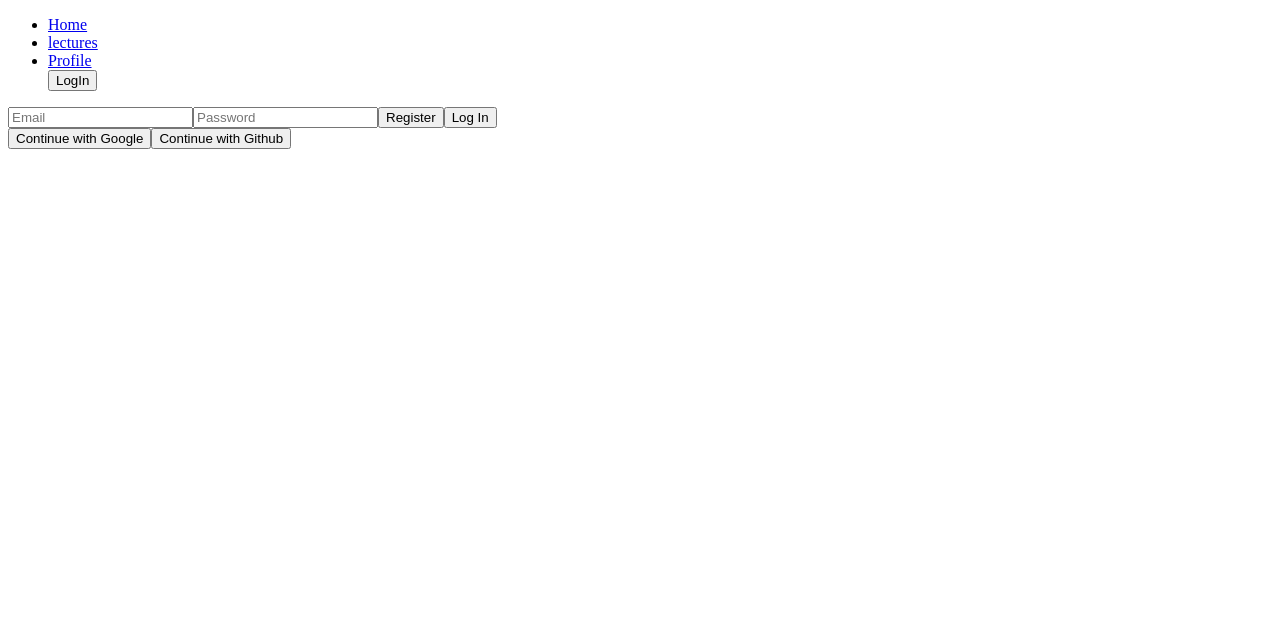
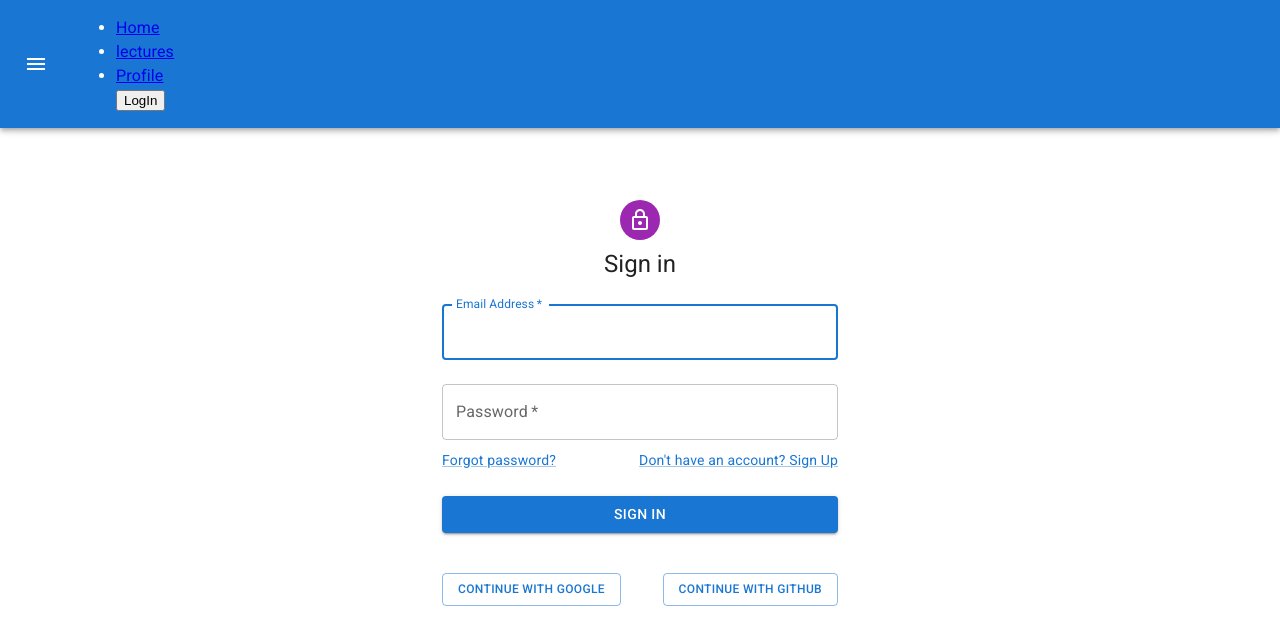
Before and after one commit to newdm2000/2022_GDSC_Solution-Challenge, a React (Create React App) app in the folder GiSungIn/client/: page /login in a window 1280 px wide. Shown: the top 644 px of the page. Built offline with nearby package versions, Linux system fonts and the light colour scheme; no server answers.

Commit message:
2022-02-26 17:08

```diff
--- a/GiSungIn/client/package.json
+++ b/GiSungIn/client/package.json
@@ -3,6 +3,10 @@
   "version": "0.1.0",
   "private": true,
   "dependencies": {
+    "@emotion/react": "^11.8.1",
+    "@emotion/styled": "^11.8.1",
+    "@mui/icons-material": "^5.4.2",
+    "@mui/material": "^5.4.3",
     "@testing-library/jest-dom": "^5.16.2",
     "@testing-library/react": "^12.1.3",
     "@testing-library/user-event": "^13.5.0",
--- a/GiSungIn/client/public/index.html
+++ b/GiSungIn/client/public/index.html
@@ -3,6 +3,7 @@
   <head>
     <meta charset="utf-8" />
     <link rel="icon" href="%PUBLIC_URL%/favicon.ico" />
+    <link rel="stylesheet" href="https://fonts.googleapis.com/css?family=Roboto:300,400,500,700&display=swap" />
     <meta name="viewport" content="width=device-width, initial-scale=1" />
     <meta name="theme-color" content="#000000" />
     <meta
--- a/GiSungIn/client/src/components/App.js
+++ b/GiSungIn/client/src/components/App.js
@@ -2,12 +2,14 @@ import React, { useEffect, useState } from "react";
 import AppRouter from "components/Router";
 import { onAuthStateChanged } from "firebase/auth";
 import { authService } from "fbase";
+import { ThemeProvider, createTheme } from "@mui/material/styles";
+
+const theme = createTheme();
 
 function App() {
   const [init, setInit] = useState(false);
   const [isLoggedIn, setIsLoggedIn] = useState(false);
   useEffect(() => {
-
     const auth = authService;
 
     onAuthStateChanged(auth, (user) => {
@@ -21,9 +23,9 @@ function App() {
   }, []);
 
   return (
-    <div>
-      {init ? <AppRouter isLoggedIn={isLoggedIn} /> : "Initializing..."}
-    </div>
+    <ThemeProvider theme={theme}>
+        {init ? <AppRouter isLoggedIn={isLoggedIn} /> : "Initializing..."}
+    </ThemeProvider>
   );
 }
 
--- a/GiSungIn/client/src/components/Navigation.js
+++ b/GiSungIn/client/src/components/Navigation.js
@@ -2,6 +2,8 @@ import React from "react";
 import { Link } from "react-router-dom";
 import { getAuth } from "firebase/auth";
 import { useNavigate } from "react-router-dom";
+import { AppBar, Box, Drawer, IconButton, Toolbar } from "@mui/material";
+import MenuIcon from '@mui/icons-material/Menu';
 
 const Navigation = ({ isLoggedIn }) => {
   const navigate = useNavigate();
@@ -13,7 +15,18 @@ const Navigation = ({ isLoggedIn }) => {
     navigate("/login");
   };
   return (
-    <nav>
+    <Box sx={{ flexGrow: 1 }}>
+      <AppBar position="static">
+        <Toolbar>
+          <IconButton
+            size="large"
+            edge="start"
+            color="inherit"
+            aria-label="menu"
+            sx={{ mr: 2 }}
+          >
+            <MenuIcon />
+          </IconButton>
           <ul>
             <li>
               <Link to="/">Home</Link>
@@ -30,7 +43,9 @@ const Navigation = ({ isLoggedIn }) => {
               <button onClick={onLogInClick}>LogIn</button>
             )}
           </ul>
-    </nav>
+        </Toolbar>
+      </AppBar>
+    </Box>
   );
 };
 
--- a/GiSungIn/client/src/index.js
+++ b/GiSungIn/client/src/index.js
@@ -1,9 +1,11 @@
+import { CssBaseline } from '@mui/material';
 import React from 'react';
 import ReactDOM from 'react-dom';
 import App from './components/App';
 
 ReactDOM.render(
   <React.StrictMode>
+    <CssBaseline/>
     <App />
   </React.StrictMode>,
   document.getElementById('root')
--- a/GiSungIn/client/src/routes/LoginPage.js
+++ b/GiSungIn/client/src/routes/LoginPage.js
@@ -8,7 +8,22 @@ import {
 import { authService } from "fbase";
 import { useNavigate } from "react-router-dom";
 
-const LoginPage = () => {
+import { createTheme, ThemeProvider } from "@mui/system";
+import {
+  Container,
+  Box,
+  Avatar,
+  Typography,
+  Button,
+  TextField,
+  Grid,
+  Link,
+} from "@mui/material";
+import LockOutlinedIcon from "@mui/icons-material/LockOutlined";
+
+const theme = createTheme();
+
+function LoginPage() {
   const navigate = useNavigate();
   const [email, setEmail] = useState("");
   const [password, setPassword] = useState("");
@@ -58,40 +73,96 @@ const LoginPage = () => {
   };
 
   return (
-    <div>
-      <form onSubmit={onSubmit}>
-        <input
+    <Container component="main" maxWidth="xs">
+      <Box
+        sx={{
+          marginTop: 8,
+          display: "flex",
+          flexDirection: "column",
+          alignItems: "center",
+        }}
+      >
+        <Avatar sx={{ m: 1, bgcolor: "secondary.main" }}>
+          <LockOutlinedIcon />
+        </Avatar>
+        <Typography component="h1" variant="h5">
+          Sign in
+        </Typography>
+        <Box component="form" onSubmit={onSubmit} noValidate sx={{ mt: 1 }}>
+          <TextField
+            margin="normal"
+            type="email"
+            required
+            fullWidth
+            autoFocus
             name="email"
-          type="text"
-          placeholder="Email"
-          required
+            id="email"
+            autoComplete="email"
+            label="Email Address"
             value={email}
             onChange={onChange}
           />
-        <input
+          <TextField
             name="password"
             type="password"
-          placeholder="Password"
+            fullWidth
+            margin="normal"
+            label="Password"
+            id="password"
+            autoComplete="current-password"
             required
             value={password}
             onChange={onChange}
           />
-        <button type="button" onClick={onRegister}>
-          Register
-        </button>
-        <input type="submit" value="Log In" />
+
+          <Grid container>
+            <Grid item xs>
+              <Link href="#" variant="body2">
+                Forgot password?
+              </Link>
+            </Grid>
+            <Grid item>
+              <Link href="/register" variant="body2">
+                {"Don't have an account? Sign Up"}
+              </Link>
+            </Grid>
+          </Grid>
+          <Button
+            type="submit"
+            fullWidth
+            variant="contained"
+            sx={{ mt: 3, mb: 2 }}
+          >
+            Sign In
+          </Button>
           {error}
-      </form>
-      <div>
-        <button onClick={onSocialClick} name="google">
+        </Box>
+        <Grid container>
+          <Grid item xs>
+            <Button
+              sx={{ mt: 3, mb: 2, mr: 1, fontSize:12 }}
+              variant="outlined"
+              onClick={onSocialClick}
+              name="google"
+            >
               Continue with Google
-        </button>
-        <button onClick={onSocialClick} name="github">
+            </Button>
+          </Grid>
+          <Grid item>
+            <Button
+            fontsize
+              sx={{ mt: 3, mb: 2, ml: 1, fontSize:12}}
+              variant="outlined"
+              onClick={onSocialClick}
+              name="github"
+            >
               Continue with Github
-        </button>
-      </div>
-    </div>
+            </Button>
+          </Grid>
+        </Grid>
+      </Box>
+    </Container>
   );
-};
+}
 
 export default LoginPage;
--- a/GiSungIn/client/src/routes/MainPage.js
+++ b/GiSungIn/client/src/routes/MainPage.js
@@ -1,7 +1,12 @@
 import React from "react";
+import { Button } from "@mui/material";
 
 const MainPage = () => {
-  return <div>main</div>;
+  return (
+  <Button variant="contained" color="primary">
+    hello
+  </Button>)
+  ;
 };
 
 export default MainPage;
```
Also changed, not shown: GiSungIn/client/src/components/Footer.js (added, +22 -0 lines), 1 other file (tests, documents, lock files or other folders). Lines whose indentation alone changed are shown as unchanged.
